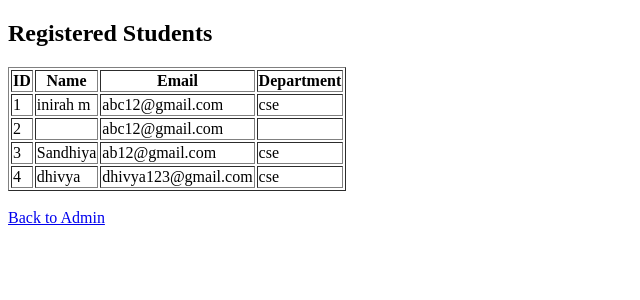
After one commit to Harinimalarkodi/Student-Management-System, a Flask app: page /students in a window 1280 px wide. The commit adds this page. Shown: the top 300 px of the page, without its empty margins (0-640 px from the left). Run offline with Flask 3, Linux system fonts and the light colour scheme; a user stored in the database is signed in; data comes from the database, SQL or seed files in the repository; both versions use the stored data as it was after the commit.

Commit message:
improvement in admin dashboard

```diff
--- a/app.py
+++ b/app.py
@@ -62,6 +62,14 @@ def register():
         conn = sqlite3.connect('feedback.db')
         cursor = conn.cursor()
 
+        # CHECK IF EMAIL EXISTS
+        cursor.execute("SELECT * FROM students WHERE email=?", (email,))
+        existing_user = cursor.fetchone()
+
+        if existing_user:
+            conn.close()
+            return "Email already registered. Please login."
+
         cursor.execute(
         "INSERT INTO students(name,email,department,password) VALUES(?,?,?,?)",
         (name,email,department,password)
@@ -73,8 +81,6 @@ def register():
         return redirect('/student_login')
 
     return render_template('register.html')
-
-
 # -------------------------
 # STUDENT LOGIN
 # -------------------------
@@ -117,12 +123,30 @@ def student_dashboard():
         return redirect('/student_login')
 
     return render_template('student_dashboard.html')
+    # -------------------------
+# VIEW REGISTERED STUDENTS
+# -------------------------
+@app.route('/students')
+def students():
+
+    if 'admin' not in session:
+        return redirect('/admin_login')
+
+    conn = sqlite3.connect('feedback.db')
+    cursor = conn.cursor()
+
+    cursor.execute("SELECT * FROM students")
+    data = cursor.fetchall()
+
+    conn.close()
+
+    return render_template('students.html', data=data)
 
 
 # -------------------------
 # SUBMIT FEEDBACK
 # -------------------------
-@app.route('/submit', methods=['POST'])
+@app.route('/submit', methods=['GET','POST'])
 def submit():
 
     if 'student' not in session:
@@ -136,6 +160,14 @@ def submit():
     conn = sqlite3.connect('feedback.db')
     cursor = conn.cursor()
 
+    # CHECK IF FEEDBACK ALREADY SUBMITTED
+    cursor.execute("SELECT * FROM feedback WHERE roll=?", (roll,))
+    existing_feedback = cursor.fetchone()
+
+    if existing_feedback:
+        conn.close()
+        return "You have already submitted feedback."
+
     cursor.execute(
     "INSERT INTO feedback(name,roll,rating,comments) VALUES(?,?,?,?)",
     (name,roll,rating,comments)
@@ -145,7 +177,6 @@ def submit():
     conn.close()
 
     return render_template('thankyou.html')
-
 
 # -------------------------
 # ADMIN LOGIN
--- a/templates/admin.html
+++ b/templates/admin.html
@@ -8,7 +8,8 @@
     <!-- Navigation Bar -->
     <div>
         <a href="/">Home</a> |
-        <a href="/admin">Admin</a>
+        <a href="/admin">Admin</a>|
+        <a href="/students">View Registered Students</a>
     </div>
 
     <hr>
--- /dev/null
+++ b/templates/students.html
@@ -0,0 +1,38 @@
+<!DOCTYPE html>
+<html>
+<head>
+<title>Registered Students</title>
+</head>
+
+<body>
+
+<h2>Registered Students</h2>
+
+<table border="1">
+
+<tr>
+<th>ID</th>
+<th>Name</th>
+<th>Email</th>
+<th>Department</th>
+</tr>
+
+{% for row in data %}
+
+<tr>
+<td>{{row[0]}}</td>
+<td>{{row[1]}}</td>
+<td>{{row[2]}}</td>
+<td>{{row[3]}}</td>
+</tr>
+
+{% endfor %}
+
+</table>
+
+<br>
+
+<a href="/admin">Back to Admin</a>
+
+</body>
+</html>
```
Also changed, not shown: feedback.db.
